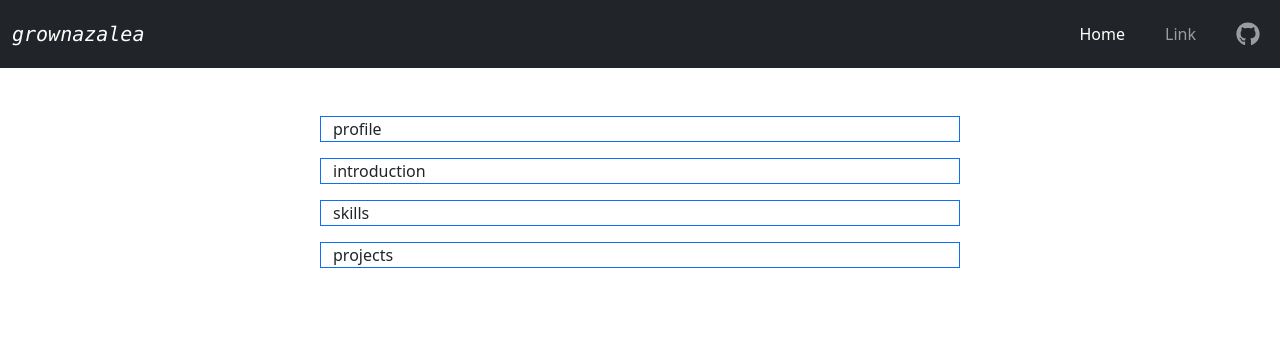
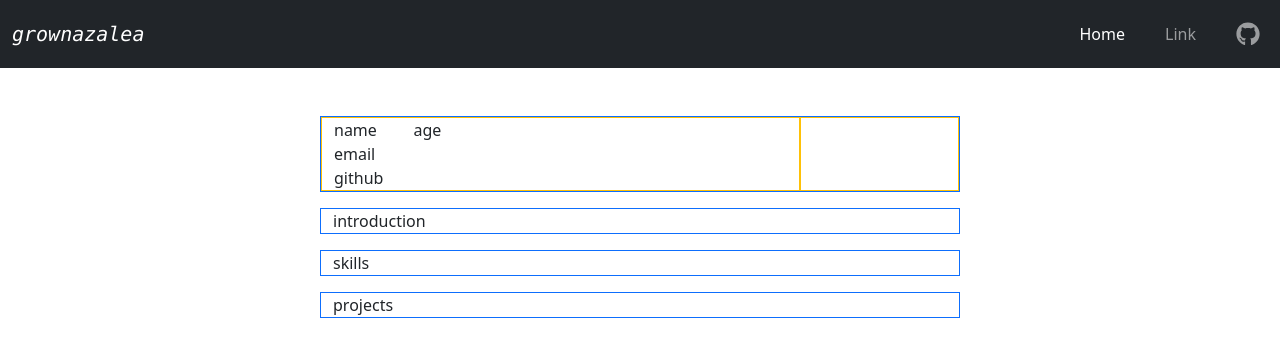
Before and after one commit to babyazalea/grownazalea, a Next.js app: page / in a window 1280 px wide. Shown: the top 354 px of the page. Built offline with nearby package versions, Linux system fonts and the light colour scheme.

Commit message:
proflie layout

```diff
--- a/components/resume/profile.js
+++ b/components/resume/profile.js
@@ -1,7 +1,25 @@
 export default function Profile() {
   return (
     <div className="row border border-primary">
-      <span>profile</span>
+      <div className="col-9 border border-warning">
+        <div className="row">
+          <div className="col">
+            <div className="row">
+              <div className="col-2">
+                <span>name</span>
+              </div>
+              <div className="col-1">
+                <span>age</span>
+              </div>
+            </div>
+            <div className="row">
+              <span>email</span>
+              <span>github</span>
+            </div>
+          </div>
+        </div>
+      </div>
+      <div className="col-3 border border-warning"></div>
     </div>
   );
 }
```
